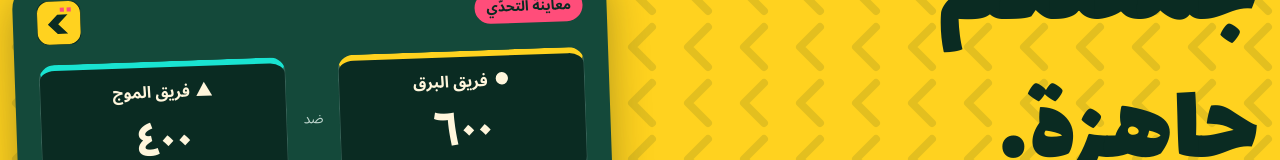
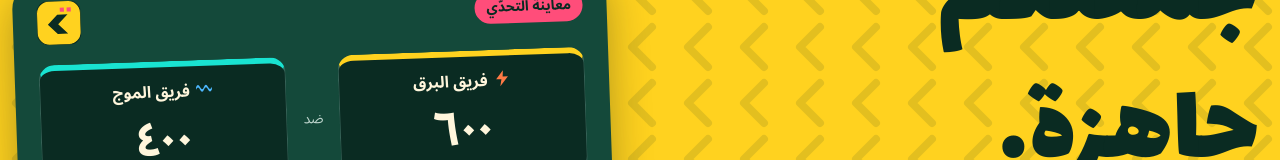
Before and after one commit to 7assan-0/quddam, a Next.js app in the folder qalba-platform/: page / in a window 1280 px wide. Shown: the part 282-442 px from the top of the page. Built offline with nearby package versions, Linux system fonts and the light colour scheme; no server answers.

Commit message:
fix(team): unique bolt, wave and square symbols in shared marker

```diff
--- a/qalba-platform/src/components/team-marker.tsx
+++ b/qalba-platform/src/components/team-marker.tsx
@@ -1,7 +1,12 @@
-/** Non-color team identity. Keep each team's position consistent across Host, phone and TV. */
-export function TeamMarker({ position, color }: { position: number; color?: string }) {
+import { teamColor } from "@/lib/design/team-colors";
+
+/** Shape is an independent identity cue across Host, TV, phone and results. */
+export function TeamMarker({ position, color: _savedColor }: { position: number; color?: string }) {
   const shape = ((position % 4) + 4) % 4;
-  return <svg className="team-marker" viewBox="0 0 20 20" aria-hidden="true" focusable="false" style={color ? { color } : undefined} fill="currentColor">
-    {shape === 0 ? <circle cx="10" cy="10" r="7" /> : shape === 1 ? <path d="M10 2 19 18H1Z" /> : shape === 2 ? <rect x="3" y="3" width="14" height="14" /> : <path d="M10 1 19 10 10 19 1 10Z" />}
+  return <svg className="team-marker" viewBox="0 0 20 20" role="img" aria-label={shape === 0 ? "رمز البرق" : shape === 1 ? "رمز الموج" : shape === 2 ? "رمز المربع" : "رمز المعين"} style={{ color: teamColor(position) }} fill="currentColor">
+    {shape === 0 ? <path d="M11.5 1 3.5 11h6L8 19l9-11h-6Z" /> :
+      shape === 1 ? <path d="M1 8q2.25-5 4.5 0t4.5 0t4.5 0T19 8v3q-2.25 5-4.5 0t-4.5 0t-4.5 0T1 11Z" /> :
+      shape === 2 ? <rect x="3" y="3" width="14" height="14" rx="1" /> :
+      <path d="M10 1 19 10 10 19 1 10Z" />}
   </svg>;
 }
```
